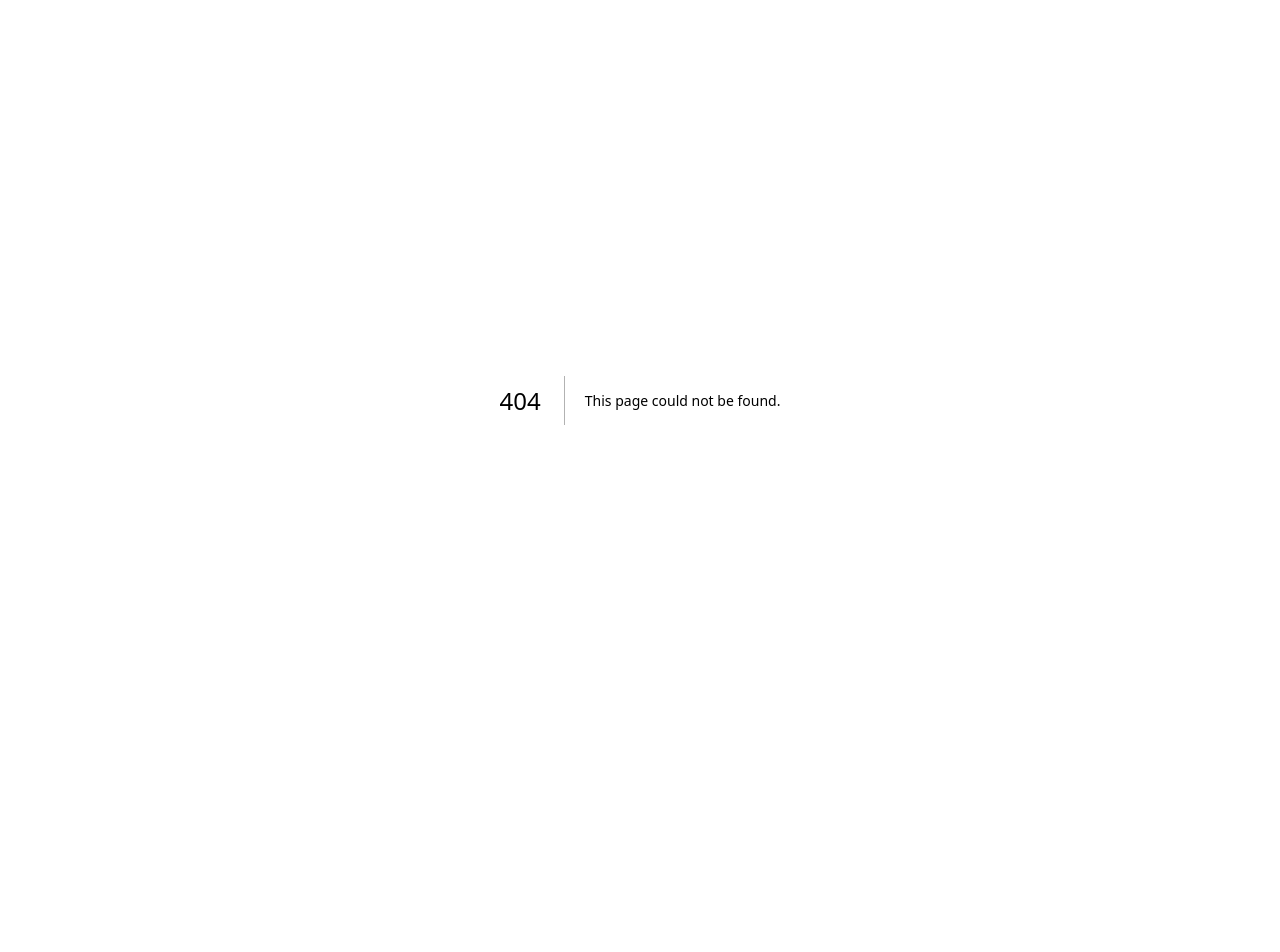
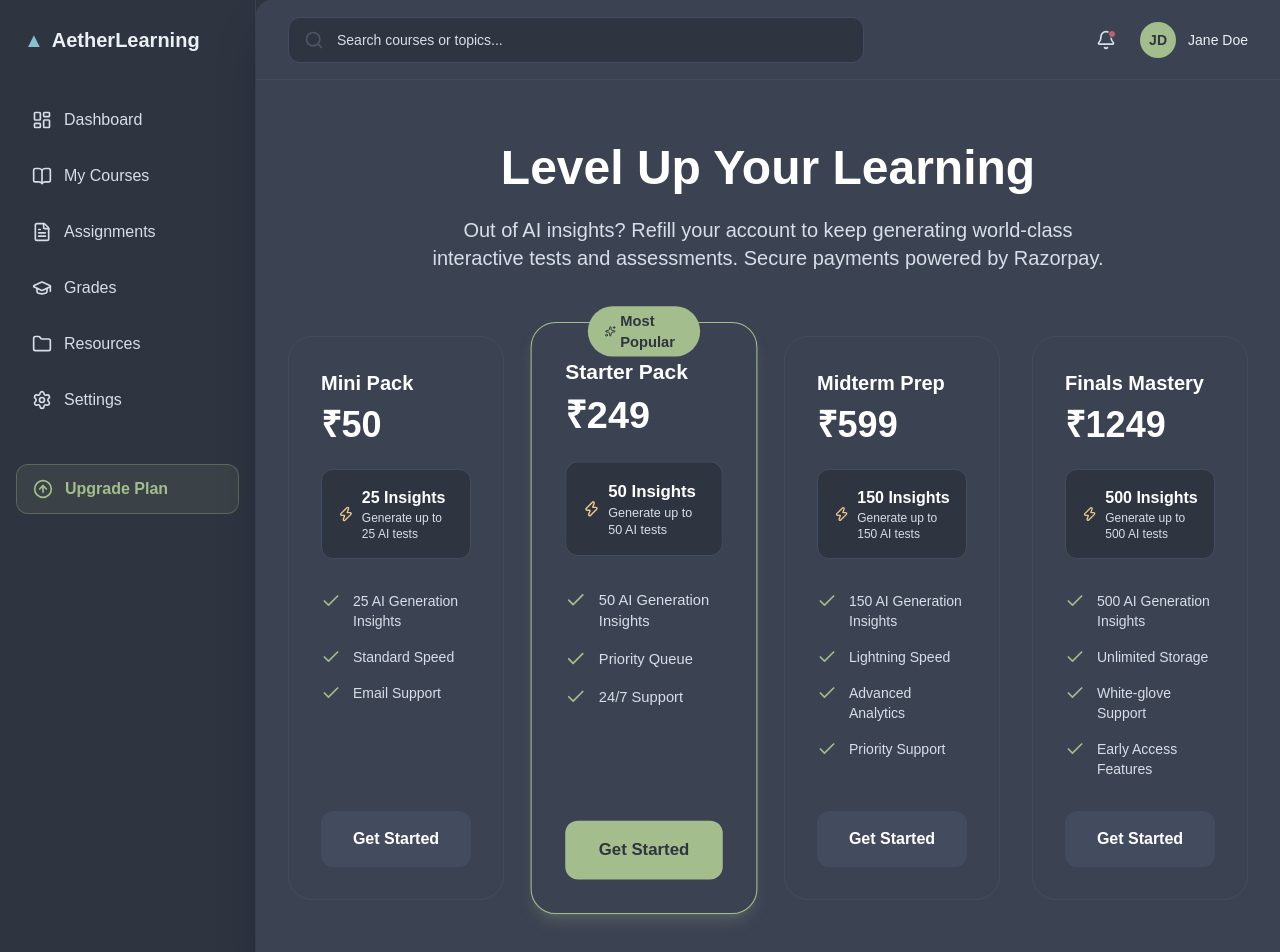
Before and after one commit to panshulsingh38/edtech, a Next.js app: page /dashboard/upgrade in a window 1280 px wide. Before the commit this address had no page. Shown: the top 952 px of the page. Before the commit the page ends 800 px from the top, so only its background shows below. Built offline with nearby package versions, Linux system fonts and the light colour scheme.

Commit message:
feat: add razorpay monetization pricing page

```diff
--- /dev/null
+++ b/app/dashboard/upgrade/page.tsx
@@ -0,0 +1,16 @@
+import PricingCards from '@/components/PricingCards';
+
+export default function UpgradePage() {
+  return (
+    <div className="w-full max-w-6xl mx-auto pb-12 pt-8">
+      <div className="text-center mb-16">
+        <h1 className="text-5xl font-bold text-white mb-6">Level Up Your Learning</h1>
+        <p className="text-nord-4 text-xl max-w-2xl mx-auto">
+          Out of AI insights? Refill your account to keep generating world-class interactive tests and assessments. Secure payments powered by Razorpay.
+        </p>
+      </div>
+
+      <PricingCards />
+    </div>
+  );
+}
--- /dev/null
+++ b/components/PricingCards.tsx
@@ -0,0 +1,167 @@
+'use client';
+
+import { useState } from 'react';
+import Script from 'next/script';
+import { Check, Sparkles, Zap, Loader2 } from 'lucide-react';
+import { useRouter } from 'next/navigation';
+
+const TIERS = [
+  {
+    id: 'mini',
+    name: 'Mini Pack',
+    insights: 25,
+    price: 50,
+    features: ['25 AI Generation Insights', 'Standard Speed', 'Email Support'],
+    color: 'bg-nord-3',
+  },
+  {
+    id: 'starter',
+    name: 'Starter Pack',
+    insights: 50,
+    price: 249,
+    features: ['50 AI Generation Insights', 'Priority Queue', '24/7 Support'],
+    color: 'bg-nord-14',
+    popular: true,
+  },
+  {
+    id: 'midterm',
+    name: 'Midterm Prep',
+    insights: 150,
+    price: 599,
+    features: ['150 AI Generation Insights', 'Lightning Speed', 'Advanced Analytics', 'Priority Support'],
+    color: 'bg-nord-10',
+  },
+  {
+    id: 'finals',
+    name: 'Finals Mastery',
+    insights: 500,
+    price: 1249,
+    features: ['500 AI Generation Insights', 'Unlimited Storage', 'White-glove Support', 'Early Access Features'],
+    color: 'bg-nord-15',
+  }
+];
+
+export default function PricingCards() {
+  const [loading, setLoading] = useState<string | null>(null);
+  const router = useRouter();
+
+  const handlePayment = async (packId: string, insights: number) => {
+    setLoading(packId);
+    try {
+      // 1. Create order on the server
+      const res = await fetch('/api/razorpay/create-order', {
+        method: 'POST',
+        headers: { 'Content-Type': 'application/json' },
+        body: JSON.stringify({ packId })
+      });
+
+      const data = await res.json();
+
+      if (!res.ok) {
+        alert(data.error || 'Failed to initialize checkout. Please ensure you are logged in.');
+        setLoading(null);
+        if (res.status === 401) router.push('/auth/signin');
+        return;
+      }
+
+      // 2. Open Razorpay Checkout
+      const options = {
+        key: process.env.NEXT_PUBLIC_RAZORPAY_KEY_ID,
+        amount: data.amount,
+        currency: data.currency,
+        name: 'AetherLearning',
+        description: `${insights} AI Insights Pack`,
+        order_id: data.id,
+        handler: async function (response: any) {
+          // 3. Verify payment
+          const verifyRes = await fetch('/api/razorpay/verify', {
+            method: 'POST',
+            headers: { 'Content-Type': 'application/json' },
+            body: JSON.stringify({
+              razorpay_order_id: response.razorpay_order_id,
+              razorpay_payment_id: response.razorpay_payment_id,
+              razorpay_signature: response.razorpay_signature,
+              insightsToAdd: insights
+            })
+          });
+
+          if (verifyRes.ok) {
+            alert('Payment successful! Your insights have been added.');
+            window.location.reload();
+          } else {
+            alert('Payment verification failed.');
+          }
+        },
+        theme: {
+          color: '#A3BE8C'
+        }
+      };
+
+      const rzp = new (window as any).Razorpay(options);
+      rzp.on('payment.failed', function (response: any){
+        alert(response.error.description);
+      });
+      rzp.open();
+
+    } catch (error) {
+      console.error(error);
+      alert('An error occurred. Please try again.');
+    } finally {
+      setLoading(null);
+    }
+  };
+
+  return (
+    <>
+      <Script src="https://checkout.razorpay.com/v1/checkout.js" strategy="lazyOnload" />
+      <div className="grid grid-cols-1 md:grid-cols-2 xl:grid-cols-4 gap-8">
+        {TIERS.map((tier) => (
+          <div
+            key={tier.id}
+            className={`relative flex flex-col p-8 rounded-3xl border bg-nord-1 ${tier.popular ? 'border-nord-14 shadow-lg shadow-nord-14/20 scale-105 z-10' : 'border-nord-2'}`}
+          >
+            {tier.popular && (
+              <div className="absolute -top-4 left-1/2 -translate-x-1/2 px-4 py-1 bg-nord-14 text-nord-0 text-sm font-bold rounded-full flex items-center gap-1">
+                <Sparkles className="w-4 h-4" /> Most Popular
+              </div>
+            )}
+
+            <h3 className="text-xl font-bold text-white mb-2">{tier.name}</h3>
+            <div className="flex items-baseline gap-2 mb-6">
+              <span className="text-4xl font-extrabold text-white">₹{tier.price}</span>
+            </div>
+
+            <div className="flex items-center gap-2 mb-8 p-4 rounded-xl bg-nord-0 border border-nord-2">
+              <Zap className={`w-6 h-6 text-nord-13`} />
+              <div>
+                <div className="font-bold text-white">{tier.insights} Insights</div>
+                <div className="text-xs text-nord-4">Generate up to {tier.insights} AI tests</div>
+              </div>
+            </div>
+
+            <ul className="space-y-4 mb-8 flex-1">
+              {tier.features.map((feature, i) => (
+                <li key={i} className="flex items-start gap-3">
+                  <Check className="w-5 h-5 text-nord-14 shrink-0" />
+                  <span className="text-sm text-nord-4">{feature}</span>
+                </li>
+              ))}
+            </ul>
+
+            <button
+              onClick={() => handlePayment(tier.id, tier.insights)}
+              disabled={loading === tier.id}
+              className={`w-full py-4 rounded-xl font-bold transition-all flex items-center justify-center gap-2 ${
+                tier.popular
+                  ? 'bg-nord-14 hover:bg-[#b5d09f] text-nord-0'
+                  : 'bg-nord-2 hover:bg-nord-3 text-white'
+              }`}
+            >
+              {loading === tier.id ? <Loader2 className="w-5 h-5 animate-spin" /> : 'Get Started'}
+            </button>
+          </div>
+        ))}
+      </div>
+    </>
+  );
+}
--- a/components/SidebarNav.tsx
+++ b/components/SidebarNav.tsx
@@ -2,7 +2,7 @@
 
 import Link from 'next/link';
 import { usePathname } from 'next/navigation';
-import { LayoutDashboard, BookOpen, FileText, GraduationCap, Folder, Settings } from 'lucide-react';
+import { LayoutDashboard, BookOpen, FileText, GraduationCap, Folder, Settings, ArrowUpCircle } from 'lucide-react';
 
 export default function SidebarNav() {
   const pathname = usePathname();
@@ -40,6 +40,20 @@ export default function SidebarNav() {
           </Link>
         );
       })}
+
+      <div className="pt-8 pb-4">
+        <Link
+          href="/dashboard/upgrade"
+          className={`flex items-center justify-between px-4 py-3 rounded-xl border border-nord-14/30 bg-nord-14/10 text-nord-14 hover:bg-nord-14 hover:text-nord-0 font-bold transition-all ${
+            pathname === '/dashboard/upgrade' ? "bg-nord-14 text-nord-0" : ""
+          }`}
+        >
+          <div className="flex items-center gap-3">
+            <ArrowUpCircle className="w-5 h-5" />
+            Upgrade Plan
+          </div>
+        </Link>
+      </div>
     </nav>
   );
 }
```
